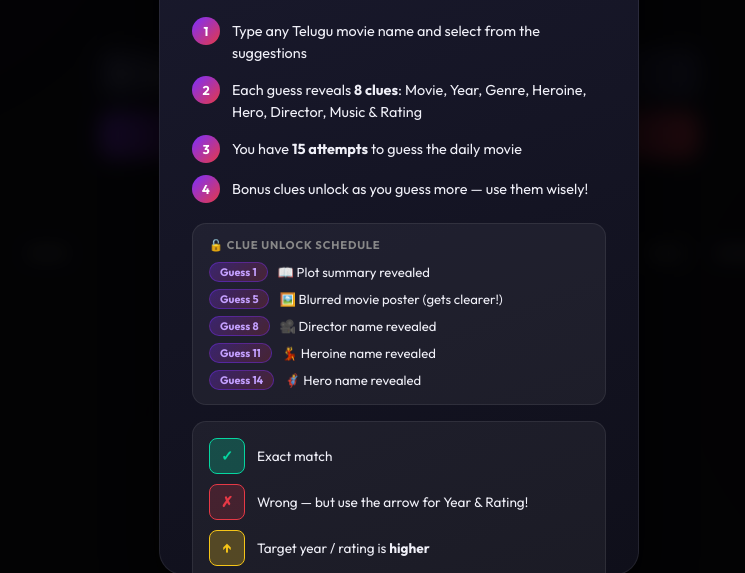
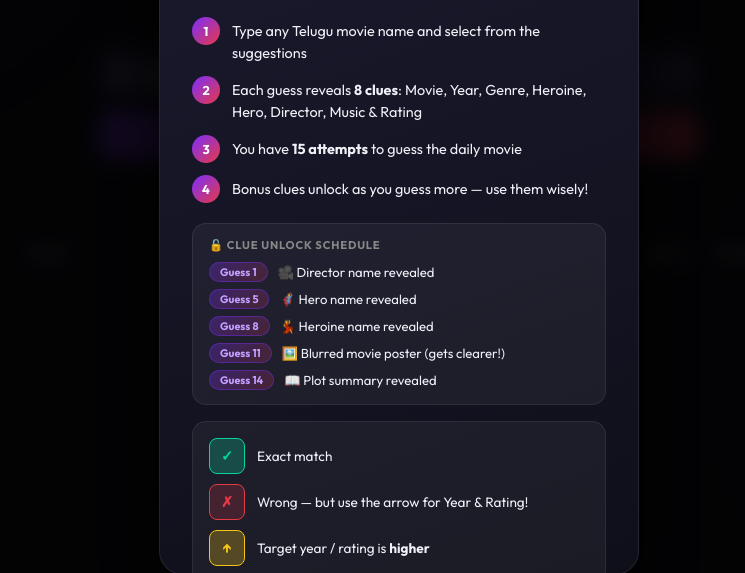
Before and after one commit to Yash-Chindam/tollydle, a plain HTML site: page index.html in a window 1280 px wide. Shown: the part 185-758 px from the top of the page, without its empty margins (241-986 px from the left). Drawn offline with Linux system fonts and the light colour scheme.

Commit message:
guesses order changed

```diff
--- a/game.js
+++ b/game.js
@@ -13,13 +13,13 @@
   const HINT_TRIGGERS  = [1, 5, 8, 11, 14]; // after these guess numbers reveal a hint
   const POSTER_BASE    = "https://image.tmdb.org/t/p/w342";
   const HINT_TEXTS     = [
-    m => `📖 Plot: ${m.hint || "A Telugu film."}`,
+    m => `🎥 Director: "${m.director}"`,
+    m => `🦸 Hero: "${m.hero}"`,
+    m => `💃 Heroine: "${m.heroine}"`,
     m => m.poster_path
       ? `__POSTER__${POSTER_BASE}${m.poster_path}__POSTER_BLUR__80`
-      : `🎥 Director: "${m.director}"`,
-    m => `🎥 Director: "${m.director}"`,
-    m => `💃 Heroine: "${m.heroine}"`,
-    m => `🦸 Hero: "${m.hero}"`,
+      : `📖 Plot: ${m.hint || "A Telugu film."}`,
+    m => `📖 Plot: ${m.hint || "A Telugu film."}`,
   ];
 
   // -------- Global state --------
@@ -352,7 +352,7 @@
     if (nextTriggerIdx < HINT_TRIGGERS.length) {
       upcomingParts.push(`Next clue at guess #${HINT_TRIGGERS[nextTriggerIdx]}`);
     }
-    const hintLabels = ["📖 Plot", "🖼️ Poster", "🎥 Director", "💃 Heroine", "🦸 Hero"];
+    const hintLabels = ["🎥 Director", "🦸 Hero", "💃 Heroine", "🖼️ Poster", "📖 Plot"];
     const unlockedLabel = hintLabels[hintIdx] || "";
     elHintAtt.innerHTML = `<span class="hint-unlocked">${unlockedLabel} unlocked</span>${upcomingParts.length ? ` &nbsp;·&nbsp; <span class="hint-next">${upcomingParts[0]}</span>` : ""}`;
 
--- a/index.html
+++ b/index.html
@@ -199,11 +199,11 @@
       <!-- Hint progression -->
       <div class="hint-timeline">
         <div class="hint-tl-title">🔓 Clue Unlock Schedule</div>
-        <div class="hint-tl-row"><span class="hint-tl-badge">Guess 1</span><span class="hint-tl-text">📖 Plot summary revealed</span></div>
-        <div class="hint-tl-row"><span class="hint-tl-badge">Guess 5</span><span class="hint-tl-text">🖼️ Blurred movie poster (gets clearer!)</span></div>
-        <div class="hint-tl-row"><span class="hint-tl-badge">Guess 8</span><span class="hint-tl-text">🎥 Director name revealed</span></div>
-        <div class="hint-tl-row"><span class="hint-tl-badge">Guess 11</span><span class="hint-tl-text">💃 Heroine name revealed</span></div>
-        <div class="hint-tl-row"><span class="hint-tl-badge">Guess 14</span><span class="hint-tl-text">🦸 Hero name revealed</span></div>
+        <div class="hint-tl-row"><span class="hint-tl-badge">Guess 1</span><span class="hint-tl-text">🎥 Director name revealed</span></div>
+        <div class="hint-tl-row"><span class="hint-tl-badge">Guess 5</span><span class="hint-tl-text">🦸 Hero name revealed</span></div>
+        <div class="hint-tl-row"><span class="hint-tl-badge">Guess 8</span><span class="hint-tl-text">💃 Heroine name revealed</span></div>
+        <div class="hint-tl-row"><span class="hint-tl-badge">Guess 11</span><span class="hint-tl-text">🖼️ Blurred movie poster (gets clearer!)</span></div>
+        <div class="hint-tl-row"><span class="hint-tl-badge">Guess 14</span><span class="hint-tl-text">📖 Plot summary revealed</span></div>
       </div>
 
       <div class="legend">
```
